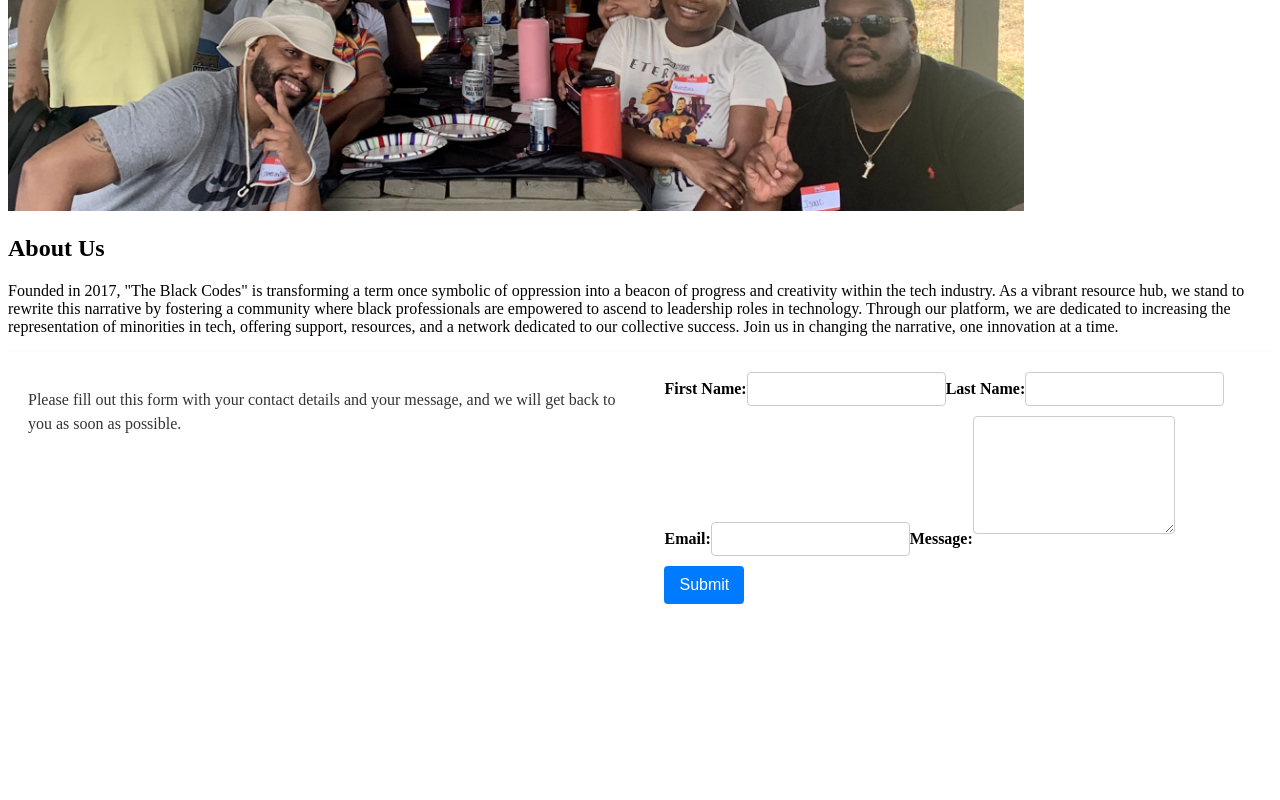
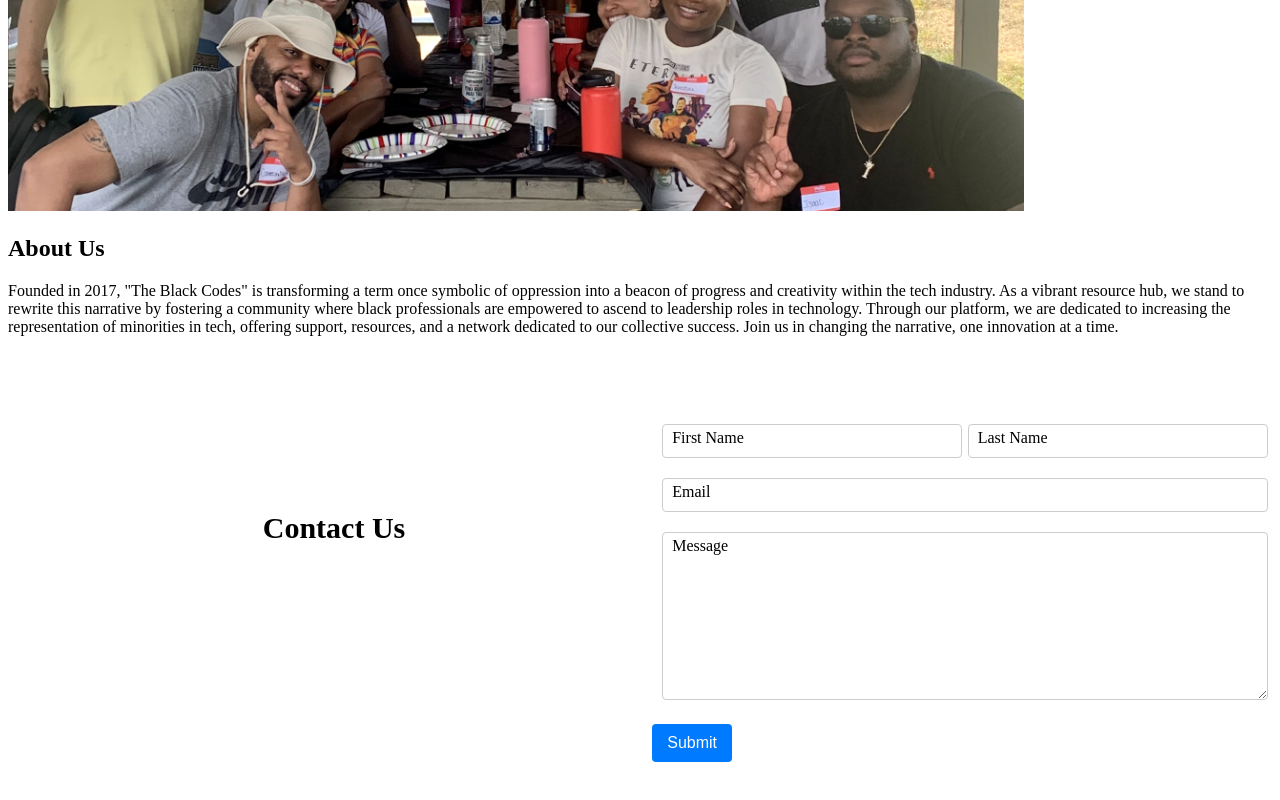
Before and after one commit to The-Black-Codes/the-black-codes-web-app, a React app: page / in a window 1280 px wide. Shown: the part 1873-2673 px from the top of the page. Before the commit the page ends 2505 px from the top, so only its background shows below. Built offline with nearby package versions, Linux system fonts and the light colour scheme.

Commit message:
form is finally aligned the way as visualized in the figma page

```diff
--- a/src/app/components/ContactUs/ContactUs.css
+++ b/src/app/components/ContactUs/ContactUs.css
@@ -2,32 +2,57 @@
 
 .contact-form-container {
     display: flex;
-    justify-content: space-between;
     padding: 20px;
-    margin: 0 auto;
-    max-width: 100%; /* Adjust based on your layout needs */
-    background: #fff;
-    box-shadow: 0 2px 5px rgba(0,0,0,0.1);
+    margin: 20px auto;
+    max-width: 100%;
+    min-height: 50vh;
 }
 
 .contact-form-column {
-    width: 48%; /* Slightly less than half to fit padding */
+    width: 48%;
+    margin: auto;
 }
 
 .contact-form-text {
     font-size: 16px;
     line-height: 1.5;
-    color: #333;
+    color: #fff;
 }
 
 .contact-form form {
+    width: 90%;
+    max-width: 600px;
+}
+
+.left-column {
     display: flex;
+    justify-content: center;
+    align-items: center;
     flex-direction: column;
 }
 
+.right-column {
+    margin-bottom: 30px;
+}
+
+.left-column .header {
+    font-size: 30px;
+    font-weight: bolder;
+    margin-bottom: 30px;
+}
+
+.input-box {
+    margin-bottom: 10px;
+    position: relative;
+}
+
 .contact-form label {
-    font-weight: bold;
-    margin-bottom: 5px;
+    pointer-events: none;
+    position: absolute;
+    left: 10px;
+    top: -5px;
+    padding: 10px;
+    color: #000;
 }
 
 .contact-form input[type="text"],
@@ -35,13 +60,20 @@
 .contact-form textarea {
     padding: 8px;
     margin-bottom: 10px;
+    margin-left: 10px;
     border: 1px solid #ccc;
     border-radius: 4px;
     font-size: 14px;
+    width: 100%;
+}
+
+.input-box:focus-within .details {
+    opacity: 0;
+    transform: translateY(-20px); /* Moves label out of sight when textarea is focused */
 }
 
 .contact-form textarea {
-    height: 100px;
+    height: 150px;
     resize: vertical;
 }
 
@@ -58,3 +90,13 @@
 .contact-form button:hover {
     background-color: #0056b3;
 }
+
+.row {
+    display: flex;
+    align-items: center;
+    justify-content: space-between;
+}
+
+.row .input-box {
+    flex-basis: 48%;
+}
--- a/src/app/components/ContactUs/ContactUs.tsx
+++ b/src/app/components/ContactUs/ContactUs.tsx
@@ -33,8 +33,8 @@ const ContactForm: React.FC = ()=> {
         // Add logic to handle form submission like sending data to an API
         if (form.current) {
             emailjs.sendForm(
-                'service_vlh0aho',
-                'Ytemplate_zopzi5d',
+                'service_vlh0aho', //service_id
+                'template_zopzi5d', //template_id
                 form.current,
             {publicKey: 'zcVIyTK52C2MPH_Gn',}
             ).then(
@@ -52,29 +52,36 @@ const ContactForm: React.FC = ()=> {
 
         return (
             <div className="contact-form-container">
-                <div className="contact-form-column">
+                <div className="contact-form-column left-column">
+                    <p className='header primary-font'>Contact Us</p>
                     <p className="contact-form-text">
-                        Please fill out this form with your contact details and your message, and we will get back to you as soon as possible.
-                    </p>
+                    Thank you for contacting The Black Codes! Our community is built on
+                     a foundation of mutual support and empowerment among passionate individuals.
+                     Should you have questions or wish to engage with us, please feel free to get
+                     in touch. We're excited about the prospect of connecting with you and fostering
+                     meaningful connections within our network.
+                     </p>
                 </div>
-                <div className="contact-form-column">
-                    <form className="contact-form" onSubmit={handleSubmit}>
-                        <label>
-                            First Name:
-                            <input type="text" name="firstName" value={formData.firstName} onChange={handleChange} />
-                        </label>
-                        <label>
-                            Last Name:
-                            <input type="text" name="lastName" value={formData.lastName} onChange={handleChange} />
-                        </label>
-                        <label>
-                            Email:
+                <div className="contact-form-column right-column">
+                    <form ref={form} className="contact-form" onSubmit={handleSubmit}>
+                        <div className='row'>
+                            <div className='input-box'>
+                                <label className='details'>First Name</label>
+                                <input type="text" name="firstName" value={formData.firstName} onChange={handleChange} />
+                            </div>
+                            <div className='input-box'>
+                                <label className='details'>Last Name</label>
+                                <input type="text" name="lastName" value={formData.lastName} onChange={handleChange} />
+                            </div>
+                        </div>
+                        <div className='input-box'>
+                            <label className='details'>Email </label>
                             <input type="email" name="user_email" value={formData.user_email} onChange={handleChange} />
-                        </label>
-                        <label>
-                            Message:
-                        </label>
+                        </div>
+                        <div className='input-box'>
+                            <label className='details'> Message </label>
                             <textarea name="message" value={formData.message} onChange={handleChange} />
+                        </div>
                         <button type="submit">Submit</button>
                     </form>
                 </div>
```
